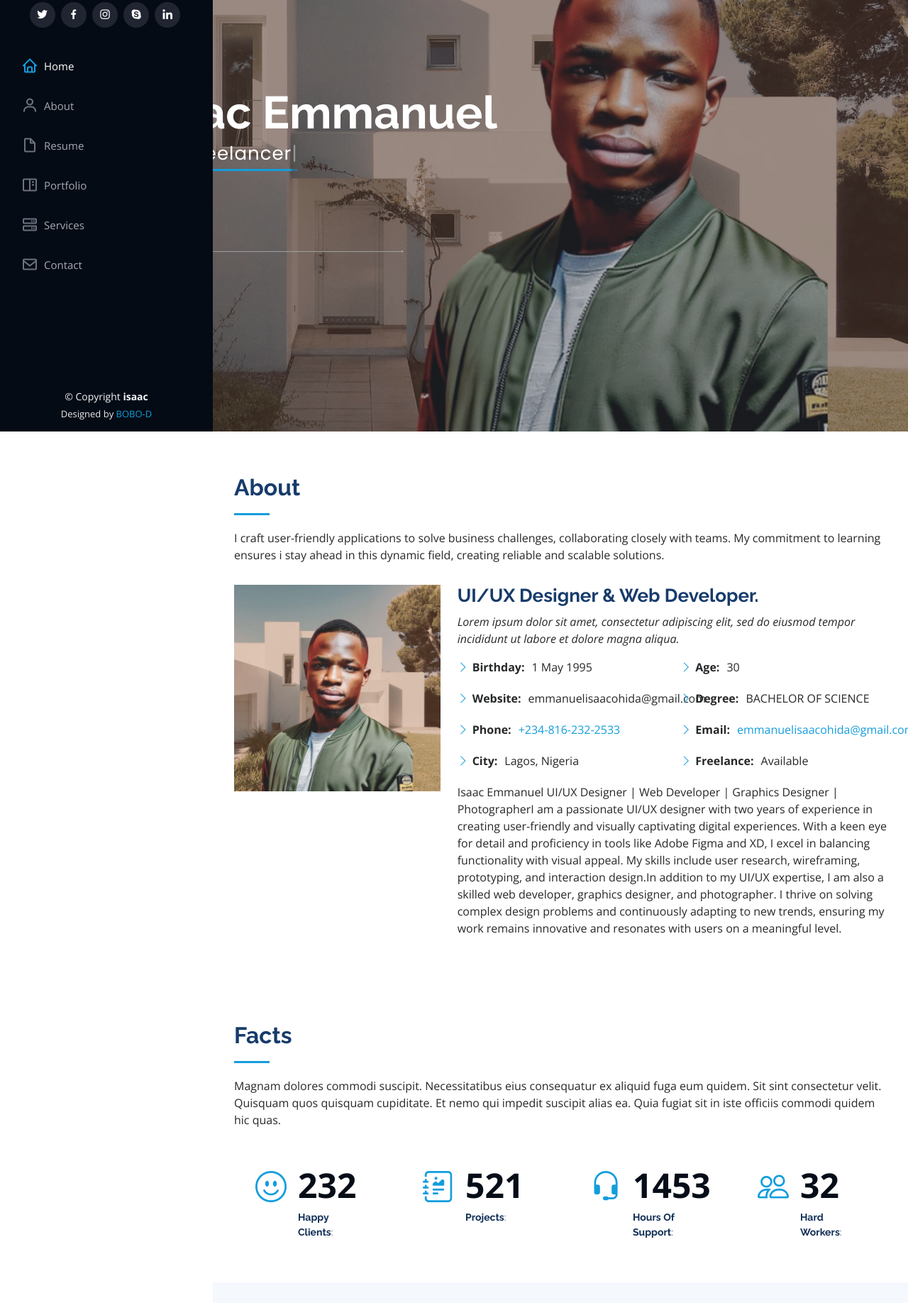
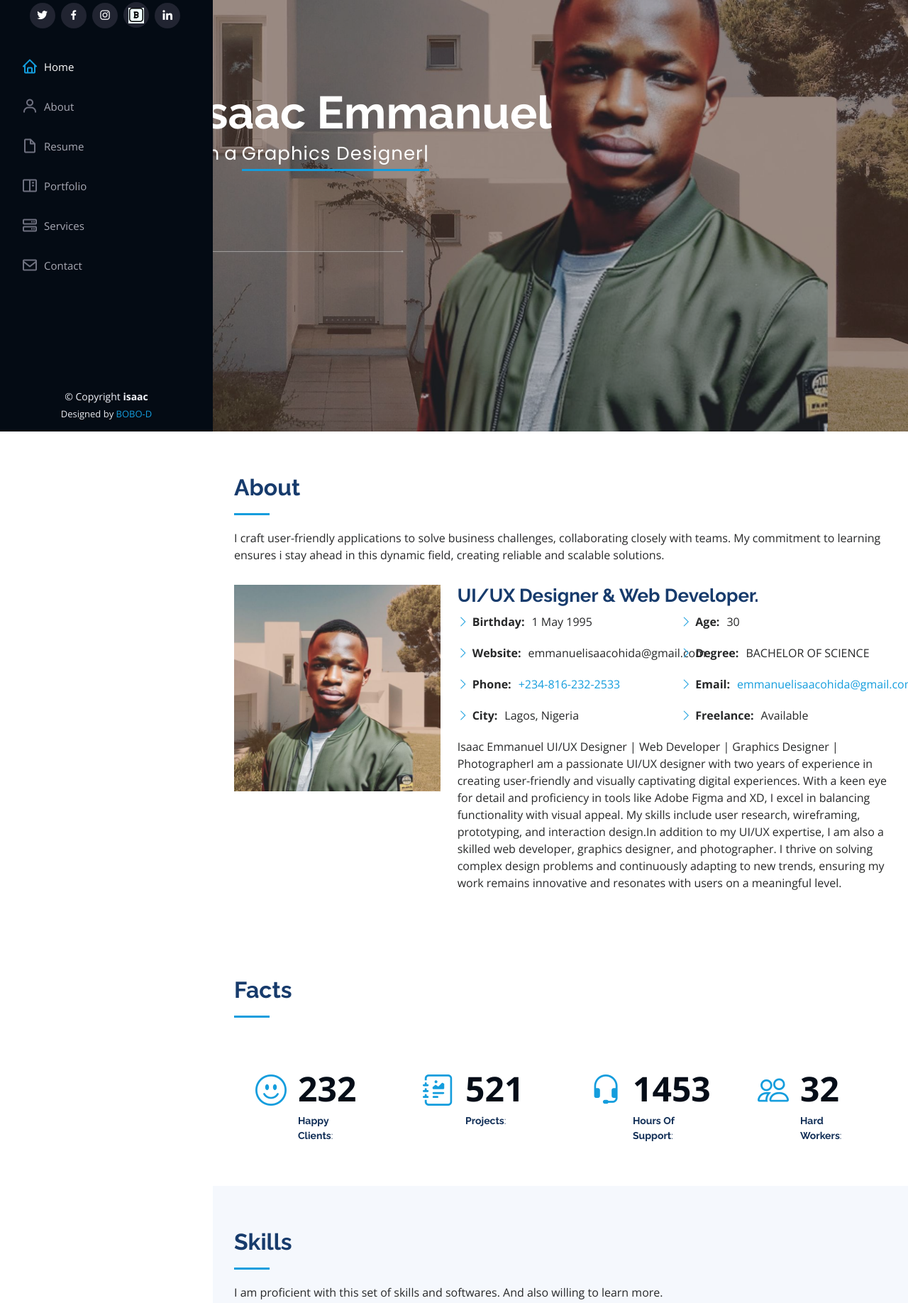
Before and after one commit to BOBO-D24/isaacportfolio.github.io, a plain HTML site: page index.html in a window 1280 px wide. Shown: the part 192-2028 px from the top of the page at 71% size. Drawn offline with nearby package versions, Linux system fonts and the light colour scheme.

Commit message:
update 2.0

```diff
--- a/assets/css/style.css
+++ b/assets/css/style.css
@@ -1122,7 +1122,7 @@ section {
 
 @media (min-width: 1199px) {
   .hero-container{
-    margin-right: 30% !important;
+    margin-right: 18% !important;
     float: left !important;
   }
 }
--- a/index.html
+++ b/index.html
@@ -27,7 +27,15 @@
   <!-- Template Main CSS File -->
   <link href="assets/css/style.css" rel="stylesheet">
 
-
+<style>
+  .behance{
+    /* background-image: url(/assets/img/letter-b.png); */
+    color: azure;
+    background-color: azure;
+    height: 22px;
+    width: 22px;
+  }
+</style>
 </head>
 
 <body>
@@ -36,18 +44,36 @@
   <i class="bi bi-list mobile-nav-toggle d-xl-none"></i>
 
   <!-- ======= Header ======= -->
+<!-- <i class="bx bxl-skype"></i> -->
+
   <header id="header">
     <div class="d-flex flex-column">
-
+<a href="http://" target="_blank" rel="noopener noreferrer"></a>
       <div class="profile">
         <img src="assets/img/profile-img.jpg" alt="" class="img-fluid rounded-circle">
         <h1 class="text-light"><a href="index.html">Isaac Emmanuel </a></h1>
         <div class="social-links mt-3 text-center">
-          <a href="#" class="twitter"><i class="bx bxl-twitter"></i></a>
-          <a href="#" class="facebook"><i class="bx bxl-facebook"></i></a>
-          <a href="#" class="instagram"><i class="bx bxl-instagram"></i></a>
-          <a href="#" class="google-plus"><i class="bx bxl-skype"></i></a>
-          <a href="#" class="linkedin"><i class="bx bxl-linkedin"></i></a>
+          <a href="https://x.com/IsaacEmmaOhida?t=xjorShN9YumO6jeBrafOtg&s=09" target="_blank" class="twitter"><i class="bx bxl-twitter"></i></a>
+          <a href="https://www.facebook.com/share/t8GsB2P93DB8KcZC/?mibextid=qi2Omg" target="_blank" class="facebook"><i class="bx bxl-facebook"></i></a>
+          <a href="https://www.instagram.com/tlg_multimedia?igsh=MXI4dWk2b25wN3Y2cg==" target="_blank" class="instagram"><i class="bx bxl-instagram"></i></a>
+          <a href="https://www.behance.net/isaacemmanuel1" target="_blank" class="google-plus"><i class="bx behance">
+            <svg fill="#000000" height="20px" width="20px" version="1.1" id="Capa_1" xmlns="http://www.w3.org/2000/svg" xmlns:xlink="http://www.w3.org/1999/xlink"
+            viewBox="0 0 392.619 392.619" xml:space="preserve">
+         <g>
+           <path d="M310.723,0.929H81.896C36.738,0.929,0,37.667,0,82.825v226.969c0,45.158,36.738,81.896,81.896,81.896h228.827
+             c45.158,0,81.896-36.738,81.896-81.896V82.825C392.619,37.667,355.881,0.929,310.723,0.929z M362.619,309.794
+             c0,28.616-23.28,51.896-51.896,51.896H81.896C53.28,361.69,30,338.41,30,309.794V82.825c0-28.615,23.28-51.896,51.896-51.896
+             h228.827c28.616,0,51.896,23.28,51.896,51.896V309.794z"/>
+           <path d="M211.056,105.476h-81.993v35h10.334v111.667h-10.334v35h81.993c29.868,0,54.167-24.299,54.167-54.167
+             c0-14.132-5.445-27.012-14.341-36.667c8.896-9.655,14.341-22.535,14.341-36.667C265.223,129.775,240.924,105.476,211.056,105.476z
+              M211.056,140.476c10.568,0,19.167,8.598,19.167,19.167c0,10.568-8.599,19.167-19.167,19.167h-36.659v-38.333H211.056z
+              M211.056,252.143h-36.659V213.81h36.659c10.568,0,19.167,8.598,19.167,19.167C230.223,243.545,221.624,252.143,211.056,252.143z"
+             />
+         </g>
+         </svg>
+
+          </i></a>
+          <a href="https://www.linkedin.com/in/isaac-emmanuel-34393b286?utm_source=share&utm_campaign=share_via&utm_content=profile&utm_medium=android_app" target="_blank" class="linkedin"><i class="bx bxl-linkedin"></i></a>
         </div>
       </div>
 
@@ -68,7 +94,7 @@
   <section id="hero" class="d-flex flex-column justify-content-center align-items-center">
     <div class="hero-container" data-aos="fade-in">
       <h1>Isaac Emmanuel </h1>
-      <p>I'm a <span class="typed" data-typed-items="UI/UX Designer, Freelancer, Photographer, Product Designer"></span></p>
+      <p>I'm a <span class="typed" data-typed-items="UI/UX Designer,Graphics Designer,Brand Manager, Photographer, Product Designer, Freelancer"></span></p>
     </div>
   </section><!-- End Hero -->
 
@@ -89,10 +115,10 @@
           </div>
           <div class="col-lg-8 pt-4 pt-lg-0 content" data-aos="fade-left">
             <h3>UI/UX Designer &amp; Web Developer.</h3>
-            <p class="fst-italic">
+            <!-- <p class="fst-italic">
               Lorem ipsum dolor sit amet, consectetur adipiscing elit, sed do eiusmod tempor incididunt ut labore et dolore
               magna aliqua.
-            </p>
+            </p> -->
             <div class="row">
               <div class="col-lg-6">
                 <ul>
@@ -132,7 +158,7 @@
 
         <div class="section-title">
           <h2>Facts</h2>
-          <p>Magnam dolores commodi suscipit. Necessitatibus eius consequatur ex aliquid fuga eum quidem. Sit sint consectetur velit. Quisquam quos quisquam cupiditate. Et nemo qui impedit suscipit alias ea. Quia fugiat sit in iste officiis commodi quidem hic quas.</p>
+          <!-- <p>Magnam dolores commodi suscipit. Necessitatibus eius consequatur ex aliquid fuga eum quidem. Sit sint consectetur velit. Quisquam quos quisquam cupiditate. Et nemo qui impedit suscipit alias ea. Quia fugiat sit in iste officiis commodi quidem hic quas.</p> -->
         </div>
 
         <div class="row no-gutters">
@@ -180,7 +206,7 @@
 
         <div class="section-title">
           <h2>Skills</h2>
-          <p>Magnam dolores commodi suscipit. Necessitatibus eius consequatur ex aliquid fuga eum quidem. Sit sint consectetur velit. Quisquam quos quisquam cupiditate. Et nemo qui impedit suscipit alias ea. Quia fugiat sit in iste officiis commodi quidem hic quas.</p>
+          <p>I am proficient with this set of skills and softwares. And also willing to learn more.  </p>
         </div>
 
         <div class="row skills-content">
@@ -195,14 +221,14 @@
             </div>
 
             <div class="progress">
-              <span class="skill">BUBBLE<i class="val">90%</i></span>
+              <span class="skill">FIGMA<i class="val">90%</i></span>
               <div class="progress-bar-wrap">
                 <div class="progress-bar" role="progressbar" aria-valuenow="90" aria-valuemin="0" aria-valuemax="100"></div>
               </div>
             </div>
 
             <div class="progress">
-              <span class="skill">FRAMER <i class="val">75%</i></span>
+              <span class="skill">BUBBLE<i class="val">75%</i></span>
               <div class="progress-bar-wrap">
                 <div class="progress-bar" role="progressbar" aria-valuenow="75" aria-valuemin="0" aria-valuemax="100"></div>
               </div>
@@ -246,7 +272,7 @@
 
         <div class="section-title">
           <h2>Resume</h2>
-          <p>Magnam dolores commodi suscipit. Necessitatibus eius consequatur ex aliquid fuga eum quidem. Sit sint consectetur velit. Quisquam quos quisquam cupiditate. Et nemo qui impedit suscipit alias ea. Quia fugiat sit in iste officiis commodi quidem hic quas.</p>
+          <!-- <p>Magnam dolores commodi suscipit. Necessitatibus eius consequatur ex aliquid fuga eum quidem. Sit sint consectetur velit. Quisquam quos quisquam cupiditate. Et nemo qui impedit suscipit alias ea. Quia fugiat sit in iste officiis commodi quidem hic quas.</p> -->
         </div>
 
         <div class="row">
@@ -315,7 +341,7 @@
 
         <div class="section-title">
           <h2>Portfolio</h2>
-          <p>Magnam dolores commodi suscipit. Necessitatibus eius consequatur ex aliquid fuga eum quidem. Sit sint consectetur velit. Quisquam quos quisquam cupiditate. Et nemo qui impedit suscipit alias ea. Quia fugiat sit in iste officiis commodi quidem hic quas.</p>
+          <p>This are few of my works in different fields (APP designing, Graphics, Branding)</p>
         </div>
 
         <div class="row" data-aos="fade-up">
@@ -504,7 +530,7 @@
 
         <div class="section-title">
           <h2>Contact</h2>
-          <p>Magnam dolores commodi suscipit. Necessitatibus eius consequatur ex aliquid fuga eum quidem. Sit sint consectetur velit. Quisquam quos quisquam cupiditate. Et nemo qui impedit suscipit alias ea. Quia fugiat sit in iste officiis commodi quidem hic quas.</p>
+          <!-- <p>Magnam dolores commodi suscipit. Necessitatibus eius consequatur ex aliquid fuga eum quidem. Sit sint consectetur velit. Quisquam quos quisquam cupiditate. Et nemo qui impedit suscipit alias ea. Quia fugiat sit in iste officiis commodi quidem hic quas.</p> -->
         </div>
 
         <div class="row" data-aos="fade-in">
@@ -529,12 +555,13 @@
                 <p><a href="tel:+234-8162322533"> +234-816-232-2533</a></p>
               </div>
 
-              <iframe src="https://www.google.com/maps/embed?pb=!1m14!1m8!1m3!1d12097.433213460943!2d-74.0062269!3d40.7101282!3m2!1i1024!2i768!4f13.1!3m3!1m2!1s0x0%3A0xb89d1fe6bc499443!2sDowntown+Conference+Center!5e0!3m2!1smk!2sbg!4v1539943755621" frameborder="0" style="border:0; width: 100%; height: 290px;" allowfullscreen></iframe>
+              <!-- <iframe src="https://www.google.com/maps/embed?pb=!1m14!1m8!1m3!1d12097.433213460943!2d-74.0062269!3d40.7101282!3m2!1i1024!2i768!4f13.1!3m3!1m2!1s0x0%3A0xb89d1fe6bc499443!2sDowntown+Conference+Center!5e0!3m2!1smk!2sbg!4v1539943755621" frameborder="0" style="border:0; width: 100%; height: 290px;" allowfullscreen></iframe> -->
+              <iframe src="https://www.google.com/maps/embed?pb=!1m18!1m12!1m3!1d63406.65099938474!2d3.2204174283007463!3d6.657371551410522!2m3!1f0!2f0!3f0!3m2!1i1024!2i768!4f13.1!3m3!1m2!1s0x103b975439e76b47%3A0x54e37d3f34c9d3d4!2sAlagbado%2C%20Lagos%20102213%2C%20Lagos!5e0!3m2!1sen!2sng!4v1725552899008!5m2!1sen!2sng" width="600" height="450" style="border:0; width: 100%; height: 290px;" allowfullscreen="" loading="lazy" referrerpolicy="no-referrer-when-downgrade"></iframe>
             </div>
 
           </div>
 
-          <div class="col-lg-7 mt-5 mt-lg-0 d-flex align-items-stretch">
+          <!-- <div class="col-lg-7 mt-5 mt-lg-0 d-flex align-items-stretch">
             <form action="forms/contact.php" method="post" role="form" class="php-email-form">
               <div class="row">
                 <div class="form-group col-md-6">
@@ -561,7 +588,7 @@
               </div>
               <div class="text-center"><button type="submit">Send Message</button></div>
             </form>
-          </div>
+          </div> -->
 
         </div>
 
```
Also changed, not shown: assets/bold-button-svgrepo-com.svg (added), assets/img/letter-b.png (added).
